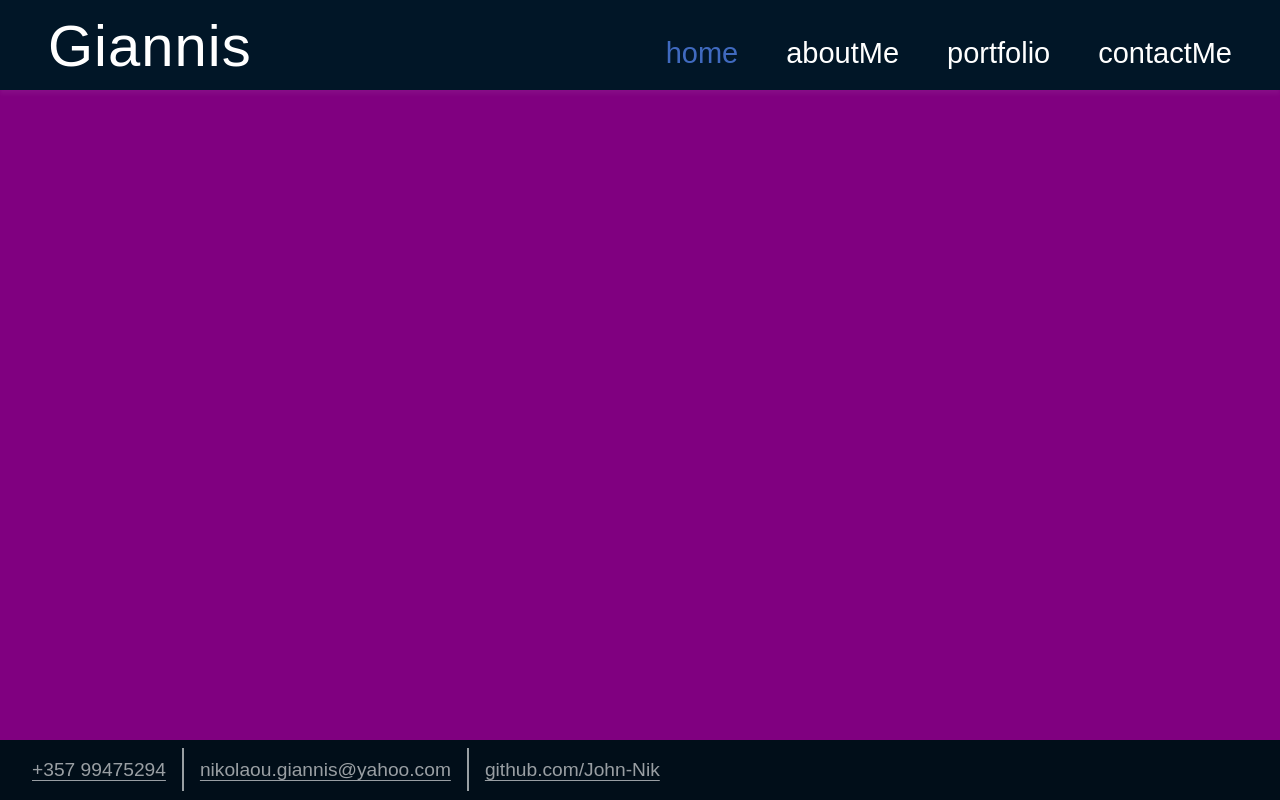
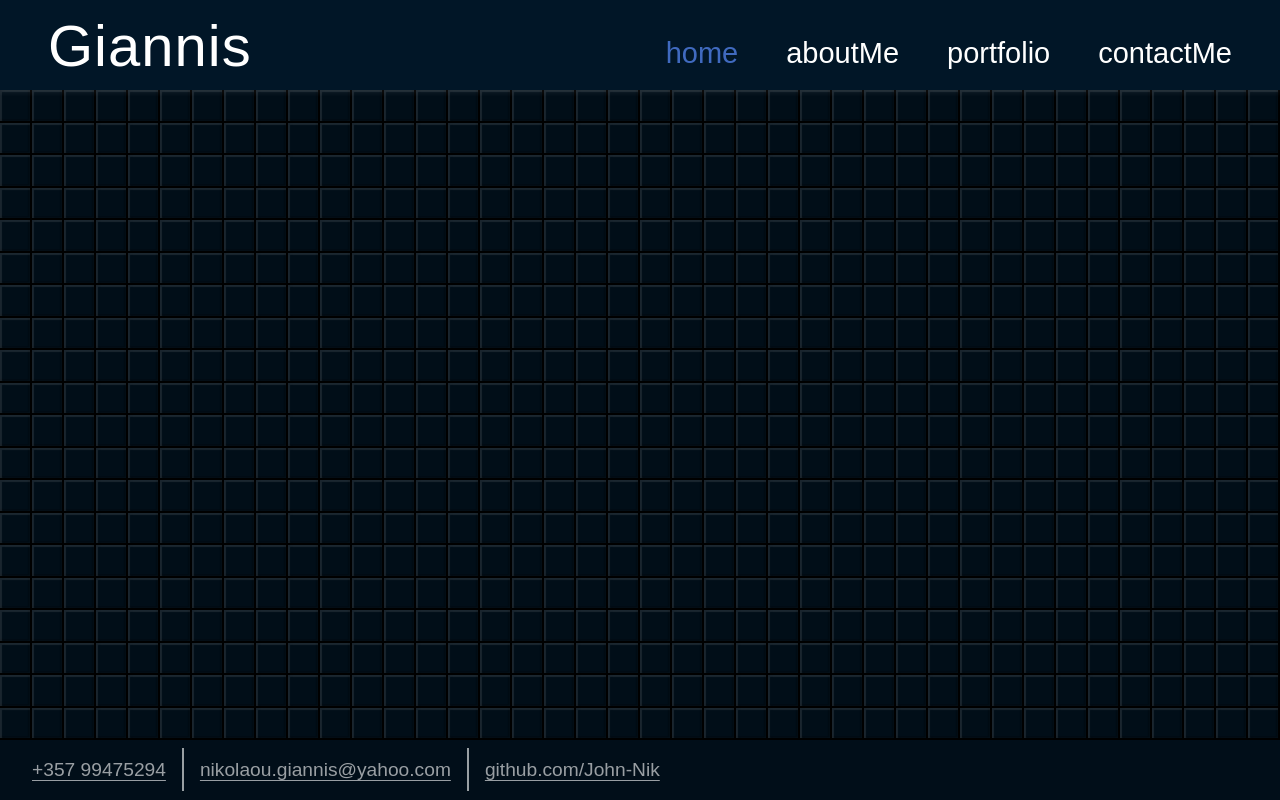
Before and after one commit to John-Nik/portfolio, a Next.js app: page / in a window 1280 px wide. Built offline with nearby package versions, Linux system fonts and the light colour scheme; a web font is replaced by a local one.

Commit message:
version 0.4.3

```diff
--- /dev/null
+++ b/src/app/components/tetris/container.js
@@ -0,0 +1,10 @@
+import Tetris from './tetris.js'
+import './container.scss';
+
+export default function Container() {
+    return (
+        <section id={'tetris-container'}>
+            <Tetris />
+        </section>
+    )
+}
--- /dev/null
+++ b/src/app/components/tetris/square.js
@@ -0,0 +1,19 @@
+'use client'
+import { useState } from 'react';
+import './square.scss';
+
+export default function Square({isSafe, id}) {
+    const [hasBomb, setHasBomb] = useState(!isSafe);
+    const [isRevealed, setIsRevealed] = useState(false);
+
+    function userDiggedSquare() {
+        console.log(hasBomb, isRevealed)
+        setIsRevealed(true);
+    }
+
+    return (
+        <div className={`${isRevealed ? 'reveal' : ''} square`} onClick={userDiggedSquare}>
+            {isRevealed ? `${hasBomb ? 'FF' : 'TT'}` : ''}
+        </div>
+    )
+}
--- /dev/null
+++ b/src/app/components/tetris/square.scss
@@ -0,0 +1,11 @@
+.square {
+    width: calc(100% - 2px);
+    height: calc(100% - 2px);
+    box-shadow: inset 1px 1px 1px 1px rgba(255, 255, 255, 0.1), inset -1px -1px 1px 1px rgb(3, 3, 3, 0.2);
+    background-color: rgb(1, 14, 24);
+}
+
+.square.reveal {
+    box-shadow: none;
+    color: white;
+}
--- a/src/app/components/tetris/tetris.js
+++ b/src/app/components/tetris/tetris.js
@@ -2,32 +2,80 @@
 
 import './tetris.scss'
 import { useEffect, useState } from 'react';
+import Square from './square.js'
 
 export default function Tetris() {
+    let [buttons, setButtons] = useState([]);
+    let [k, setk] = useState(0);
+    let [matrixProcessed, setMatrixProcessed] = useState([])
+    let [renderComponent, setRenderComponent] = useState(false)
+
 
     useEffect(() => {
-        console.log('test')
-    }, [])
-
-
-    function populateContainer() {
         let matrix = [];
+        let count = 0;
 
         const tetrisContainer = document.querySelector('#tetris-container');
         let containerHeight = tetrisContainer.offsetHeight;
         let containerWidth = tetrisContainer.offsetWidth;
-        let columnsToFit = Math.floor(containerWidth / 60);
+        let columnsToFit = Math.floor(containerWidth / 32);
+        let columnsWidth = containerWidth / columnsToFit;
+        columnsWidth = columnsWidth.toFixed(2);
+        let rowsToFit = Math.floor(containerHeight / columnsWidth);
 
 
-        tetrisContainer.style.gridTemplateColumns = `repeat(${columnsToFit}, minmax(60px, 1fr))`
+
+        tetrisContainer.style.gridTemplateColumns = `repeat(${columnsToFit}, minmax(32px, 1fr))`;
+        tetrisContainer.style.gridTemplateRows = `repeat(${rowsToFit}, minmax(32px, 1fr))`
+
+        for (let i = 0; rowsToFit > i; i++) {
+            matrix.push([]);
+        }
 
 
+        matrix.forEach((row) => {
+            for (let i = 0; i < columnsToFit; i++) {
+                row.push(count);
+                count++;
+            }
+        })
+
+        setMatrixProcessed(matrix)
+    }, [])
+
+    function buttonClicked() {
+        setk(k + 1);
+        setButtons([...buttons, k])
+        console.log(buttons)
     }
 
-    return (
+    useEffect(() => {
+        setRenderComponent(true);
+    }, [matrixProcessed])
 
-        <section id={'tetris-container'}>
+    if (renderComponent) {
+        const rows = matrixProcessed.map((row) => {
+            return <div>{row}</div>
+        })
 
-        </section>
-    )
+        console.log(rows)
+
+        function randomizeBombChance() {
+            if (Math.floor(Math.random() * 10) < 2) {
+                return true;
+            } else {
+                return false;
+            }
+        }
+
+        return (
+            rows.map((row) => {
+                return (
+                    row.props.children.map((element) => {
+                        return <Square key={element} isSafe={randomizeBombChance()} />
+                    })
+                )
+            })
+        )
+    }
 }
--- a/src/app/components/tetris/tetris.scss
+++ b/src/app/components/tetris/tetris.scss
@@ -2,11 +2,7 @@
     display: grid;
     width: 100%;
     height: calc(100vh - 90px - 60px);
-    background-color: purple;
+    background-color: black;
     grid-template-columns: repeat(auto-fit, minmax(60px, 1fr));
-    grid-template-rows: repeat(auto-fit, max(60px));
-
-    div {
-        background-color: blue;
-    }
+    grid-template-rows: repeat(auto-fit, max(32px));
 }
--- /dev/null
+++ b/src/app/components/tetrisSquare/square.js
@@ -0,0 +1,5 @@
+export default function Square() {
+    return (
+        <p>Suppose this is a square</p>
+    )
+}
--- a/src/app/global.scss
+++ b/src/app/global.scss
@@ -251,6 +251,8 @@ $secondary-tint-1: #52E099;
         main {
             margin-top: 90px;
             min-height: calc(100vh - 98px - clamp(2.5rem, 3.75vw, 3rem) - 27px);
+            display: flex;
+            align-items: center;
         }
     }
 }
--- a/src/app/page.js
+++ b/src/app/page.js
@@ -1,11 +1,11 @@
 import Footer from './components/footer/footer.js';
-import Tetris from './components/tetris/tetris.js'
+import Container from './components/tetris/container.js'
 
 export default function page() {
     return (
         <>
             <main>
-                <Tetris />
+                <Container />
             </main>
 
             <Footer>
```
Also changed, not shown: src/app/components/tetris/container.scss (added), 1 other file (tests, documents, lock files or other folders).
